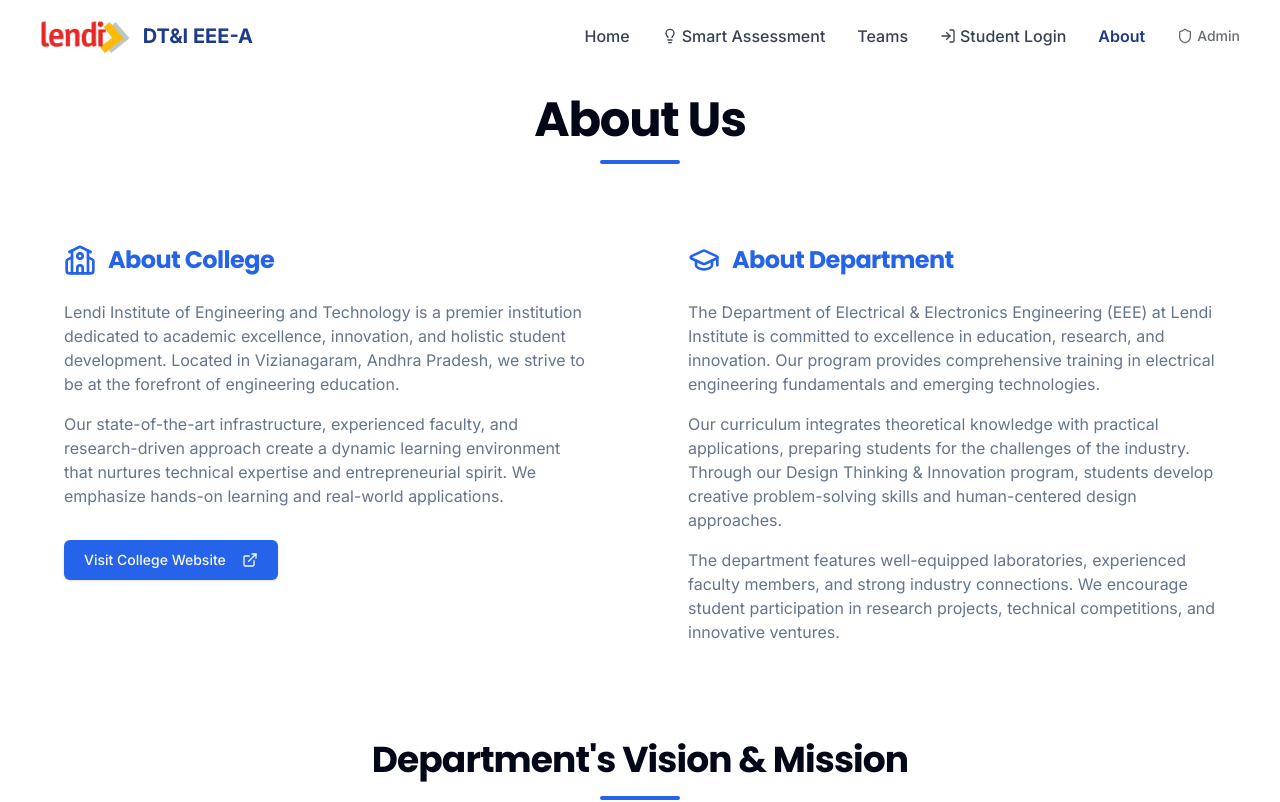
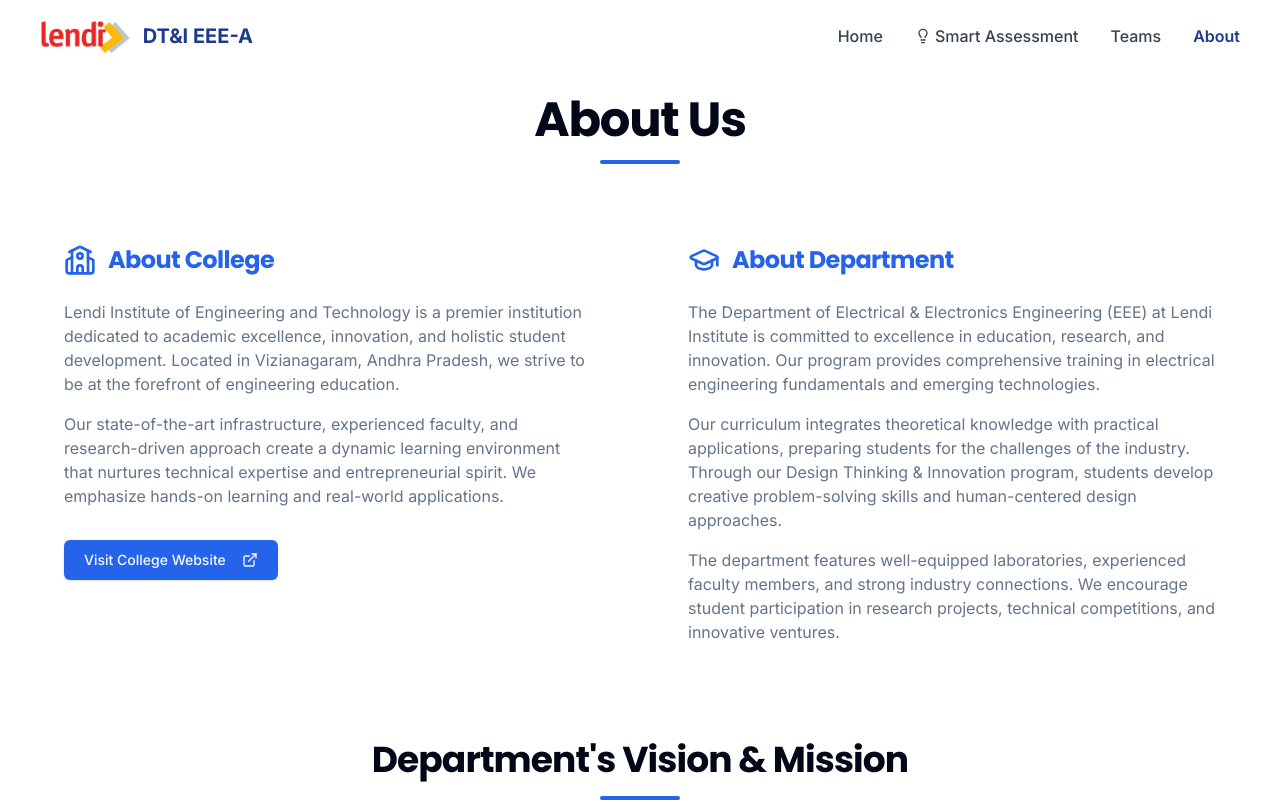
Before and after one commit to rakeshrouthu2005-hue/dti-website, a React (Vite) app: page /about in a window 1280 px wide. Shown: the top 802 px of the page. Built offline with nearby package versions, Linux system fonts and the light colour scheme.

Commit message:
feat: completely remove student login and admin dashboard routing, context, and UI links

```diff
--- a/src/App.tsx
+++ b/src/App.tsx
@@ -17,14 +17,6 @@ const Presentations = lazy(() => import("./pages/Presentations"));
 const About = lazy(() => import("./pages/About"));
 const SmartAssessment = lazy(() => import("./pages/SmartAssessment"));
 const NotFound = lazy(() => import("./pages/NotFound"));
-const Admin = lazy(() => import("./pages/Admin"));
-const AdminDashboard = lazy(() => import("./pages/AdminDashboard"));
-const StudentLogin = lazy(() => import("./pages/StudentLogin"));
-const TeamDashboard = lazy(() => import("./pages/TeamDashboard"));
-
-// Import Admin context
-import { AdminProvider } from "./context/AdminContext";
-import ProtectedRoute from "./components/auth/ProtectedRoute";
 
 // Enhanced query client with better performance settings
 const queryClient = new QueryClient({
@@ -50,7 +42,6 @@ function App() {
   return (
     <QueryClientProvider client={queryClient}>
       <HelmetProvider>
-        <AdminProvider>
         <TooltipProvider>
           <Toaster />
           <Sonner />
@@ -63,23 +54,11 @@ function App() {
                 <Route path="/team/:id" element={<TeamDetail />} />
                 <Route path="/presentations" element={<Presentations />} />
                 <Route path="/about" element={<About />} />
-                  <Route path="/student-login" element={<StudentLogin />} />
-                  <Route path="/dashboard/:teamId" element={<TeamDashboard />} />
-                  <Route path="/admin" element={<Admin />} />
-                  <Route
-                    path="/admin/dashboard"
-                    element={
-                      <ProtectedRoute>
-                        <AdminDashboard />
-                      </ProtectedRoute>
-                    }
-                  />
                 <Route path="*" element={<NotFound />} />
               </Routes>
             </Suspense>
           </BrowserRouter>
         </TooltipProvider>
-        </AdminProvider>
       </HelmetProvider>
     </QueryClientProvider>
   );
--- a/src/components/layout/Footer.tsx
+++ b/src/components/layout/Footer.tsx
@@ -2,7 +2,6 @@
 import React from 'react';
 import { NavLink } from 'react-router-dom';
 import { Mail, Phone, MapPin, ExternalLink } from 'lucide-react';
-import FooterAdminLink from '../FooterAdminLink';
 
 const Footer: React.FC = () => {
   const currentYear = new Date().getFullYear();
@@ -109,7 +108,6 @@ const Footer: React.FC = () => {
               <p>© {currentYear} Lendi Institute of Engineering & Technology. All rights reserved.</p>
               <p>Developed by Hemanth Kumar Chandaka - Department of EEE-A, II Year</p>
             </div>
-            <FooterAdminLink />
           </div>
         </div>
       </div>
--- a/src/components/layout/Navbar.tsx
+++ b/src/components/layout/Navbar.tsx
@@ -95,16 +95,6 @@ const Navbar: React.FC = () => {
             Teams
           </NavLink>
           <NavLink
-            to="/student-login"
-            className={({ isActive }) => cn(
-              'text-gray-700 hover:text-blue-900 font-medium flex items-center gap-1',
-              isActive && 'text-blue-900 font-semibold'
-            )}
-          >
-            <LogIn size={16} />
-            Student Login
-          </NavLink>
-          <NavLink
             to="/about"
             className={({ isActive }) => cn(
               'text-gray-700 hover:text-blue-900 font-medium',
@@ -113,7 +103,6 @@ const Navbar: React.FC = () => {
           >
             About
           </NavLink>
-          <NavbarAdminLink />
         </nav>
 
         <button
@@ -157,16 +146,6 @@ const Navbar: React.FC = () => {
               Teams
             </NavLink>
             <NavLink
-              to="/student-login"
-              className={({ isActive }) => cn(
-                'text-gray-700 hover:text-blue-900 font-medium py-2 flex items-center gap-2',
-                isActive && 'text-blue-900 font-semibold'
-              )}
-            >
-              <LogIn size={16} />
-              Student Login
-            </NavLink>
-            <NavLink
               to="/about"
               className={({ isActive }) => cn(
                 'text-gray-700 hover:text-blue-900 font-medium py-2',
```
Lines whose indentation alone changed are shown as unchanged.
